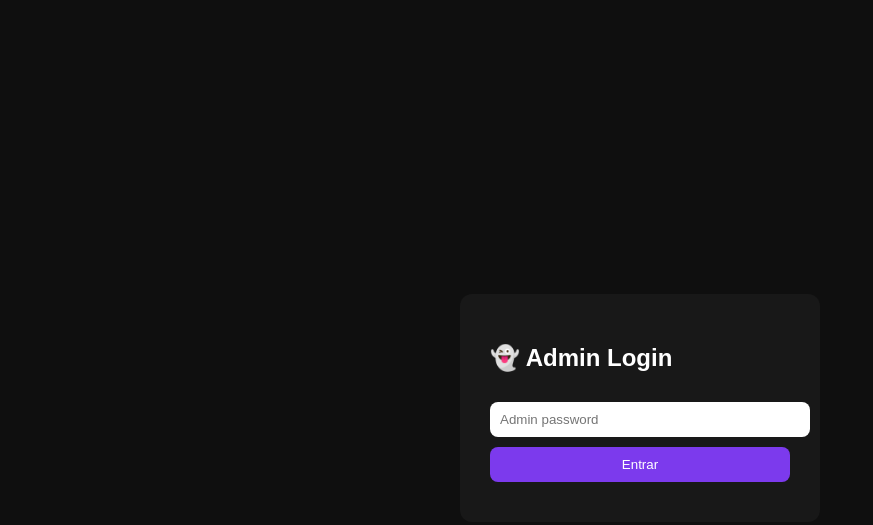
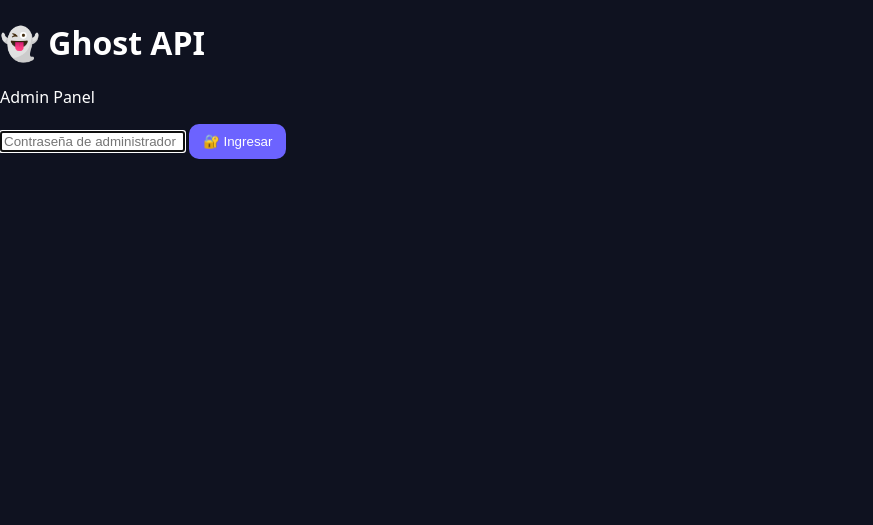
Before and after one commit to picolasYT/Ghost-APi, a website: page public/admin/login.html in a window 1280 px wide. Shown: the whole page, without its empty margins (0-873 px from the left). Drawn offline with Linux system fonts and the light colour scheme.

Commit message:
restore admin

```diff
--- a/middleware/adminAuth.js
+++ b/middleware/adminAuth.js
@@ -1,7 +1,7 @@
 export default function adminAuth(req, res, next) {
-  if (req.cookies?.admin === "true") {
+  if (req.cookies?.admin === "ok") {
     return next();
   }
 
-  res.redirect("/admin/login.html");
+  return res.status(401).json({ error: "No autorizado" });
 }
--- a/public/admin/login.html
+++ b/public/admin/login.html
@@ -1,62 +1,40 @@
 <!DOCTYPE html>
 <html lang="es">
 <head>
-  <meta charset="UTF-8">
-  <title>Admin Login</title>
-  <style>
-    body {
-      background: #0f0f0f;
-      color: white;
-      font-family: sans-serif;
-      display: flex;
-      align-items: center;
-      justify-content: center;
-      height: 100vh;
-    }
-    .box {
-      background: #181818;
-      padding: 30px;
-      border-radius: 12px;
-      width: 300px;
-    }
-    input, button {
-      width: 100%;
-      margin-top: 10px;
-      padding: 10px;
-      border-radius: 8px;
-      border: none;
-    }
-    button {
-      background: #7c3aed;
-      color: white;
-      cursor: pointer;
-    }
-    .error {
-      color: #ff5c5c;
-      margin-top: 10px;
-      font-size: 14px;
-    }
-  </style>
+  <meta charset="UTF-8" />
+  <title>Ghost API — Admin Login</title>
+  <link rel="stylesheet" href="/admin/admin.css" />
+  <meta name="viewport" content="width=device-width, initial-scale=1.0" />
 </head>
-<body>
+<body class="login-page">
 
-<div class="box">
-  <h2>👻 Admin Login</h2>
+  <div class="login-box">
+    <h1>👻 Ghost API</h1>
+    <p class="subtitle">Admin Panel</p>
 
-  <form method="POST" action="/api/admin/login">
+    <form method="POST" action="/admin/login">
       <input
         type="password"
         name="password"
-      placeholder="Admin password"
+        placeholder="Contraseña de administrador"
         required
-    >
-    <button type="submit">Entrar</button>
+        autofocus
+      />
+
+      <button type="submit">🔐 Ingresar</button>
     </form>
 
-  <div class="error">
-    <!-- aparece si error=1 -->
+    <p id="error" class="error"></p>
   </div>
-</div>
+
+  <script>
+    // Mostrar error si viene ?error=1
+    const params = new URLSearchParams(window.location.search);
+    if (params.get("error")) {
+      document.getElementById("error").textContent =
+        "❌ Contraseña incorrecta";
+    }
+  </script>
 
 </body>
 </html>
```
Also changed, not shown: public/admin/dashboard.html (+9 -0 lines), routes/admin.js (+20 -11 lines). Lines whose indentation alone changed are shown as unchanged.
